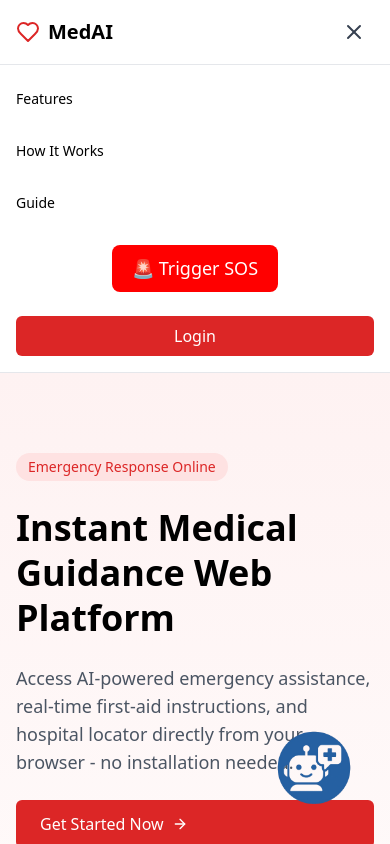
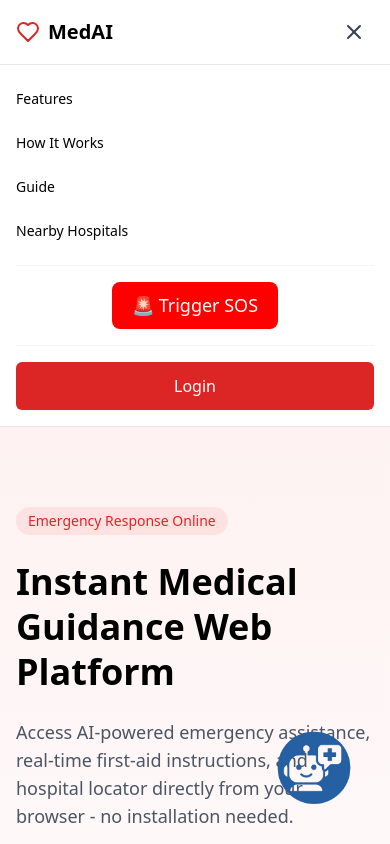
Before and after one commit to moviea849w/progathon-frontend, a React (Vite) app: page / in a window 390 px wide. Both pictures are taken after a click on the button 354 px from the left and 32 px from the top of the page. Shown: the top 844 px of the page. Built offline with nearby package versions, Linux system fonts and the light colour scheme.

Commit message:
Refactor mobile navigation in Landing page: enhance layout, add 'Nearby Hospitals' link, and improve authentication section for better user experience.

```diff
--- a/src/components/Landing-page.jsx
+++ b/src/components/Landing-page.jsx
@@ -287,28 +287,41 @@ export default function Home() {
           {/* Mobile Navigation Menu */}
           {mobileMenuOpen && (
             <div className="md:hidden bg-white border-t">
-              <div className="container mx-auto px-4 py-4 flex flex-col space-y-4">
-                <a href="#features" className="text-sm font-medium hover:text-red-600 transition-colors py-2">
+              <div className="container mx-auto px-4 py-4">
+                {/* Main Navigation Links */}
+                <div className="space-y-2 mb-4">
+                  <a href="#features" className="block text-sm font-medium hover:text-red-600 transition-colors py-2">
                     Features
                   </a>
-                <a href="#how-it-works" className="text-sm font-medium hover:text-red-600 transition-colors py-2">
+                  <a href="#how-it-works" className="block text-sm font-medium hover:text-red-600 transition-colors py-2">
                     How It Works
                   </a>
-                <Link to="/first-aid" className="text-sm font-medium hover:text-red-600 transition-colors py-2">
+                  <Link to="/first-aid" className="block text-sm font-medium hover:text-red-600 transition-colors py-2">
                     Guide
                   </Link>
-                <div className="py-2">
+                  <Link to="/hospitals" className="block text-sm font-medium hover:text-red-600 transition-colors py-2">
+                    Nearby Hospitals
+                  </Link>
+                </div>
+
+                {/* SOS Button Section */}
+                <div className="py-4 border-y border-gray-100 my-4">
                   <SosButton />
                 </div>
 
+                {/* Authentication Section */}
+                <div className="space-y-4">
                   {!isAuthenticated ? (
-                  <button onClick={() => loginWithRedirect()} className="px-4 py-2 rounded-md bg-red-600 text-white hover:bg-red-700 transition-colors w-full">
+                    <button
+                      onClick={() => loginWithRedirect()}
+                      className="w-full px-4 py-3 rounded-md bg-red-600 text-white hover:bg-red-700 transition-colors font-medium"
+                    >
                       Login
                     </button>
                   ) : (
                     <>
-                    <div className="flex items-center gap-2 py-2">
-                      <div className="w-8 h-8 rounded-full bg-red-100 flex items-center justify-center overflow-hidden">
+                      <div className="flex items-center gap-3 py-2">
+                        <div className="w-10 h-10 rounded-full bg-red-100 flex items-center justify-center overflow-hidden">
                           {user?.picture ? (
                             <img
                               src={user.picture}
@@ -319,11 +332,16 @@ export default function Home() {
                             <User className="h-5 w-5 text-red-600" />
                           )}
                         </div>
-                      <span className="text-sm font-medium">{user.name}</span>
+                        <div>
+                          <p className="text-sm font-medium">{user.name}</p>
+                          <p className="text-xs text-gray-500">View Profile</p>
                         </div>
+                      </div>
+
+                      <div className="space-y-2">
                         <Link
                           to="/profile"
-                      className="text-sm font-medium hover:text-red-600 transition-colors py-2 flex items-center gap-2"
+                          className="flex items-center gap-2 text-sm font-medium hover:text-red-600 transition-colors py-2"
                           onClick={() => setMobileMenuOpen(false)}
                         >
                           <User className="h-4 w-4" />
@@ -331,7 +349,7 @@ export default function Home() {
                         </Link>
                         <Link
                           to="/sos"
-                      className="text-sm font-medium hover:text-red-600 transition-colors py-2 flex items-center gap-2"
+                          className="flex items-center gap-2 text-sm font-medium hover:text-red-600 transition-colors py-2"
                           onClick={() => setMobileMenuOpen(false)}
                         >
                           <Edit className="h-4 w-4" />
@@ -342,12 +360,15 @@ export default function Home() {
                             logout({ logoutParams: { returnTo: window.location.origin } });
                             setMobileMenuOpen(false);
                           }}
-                      className="px-4 py-2 rounded-md bg-red-600 text-white hover:bg-red-700 transition-colors w-full"
+                          className="flex items-center gap-2 text-sm font-medium hover:text-red-600 transition-colors py-2 w-full"
                         >
+                          <LogOut className="h-4 w-4" />
                           Logout
                         </button>
+                      </div>
                     </>
                   )}
+                </div>
               </div>
             </div>
           )}
```
Lines whose indentation alone changed are shown as unchanged.
